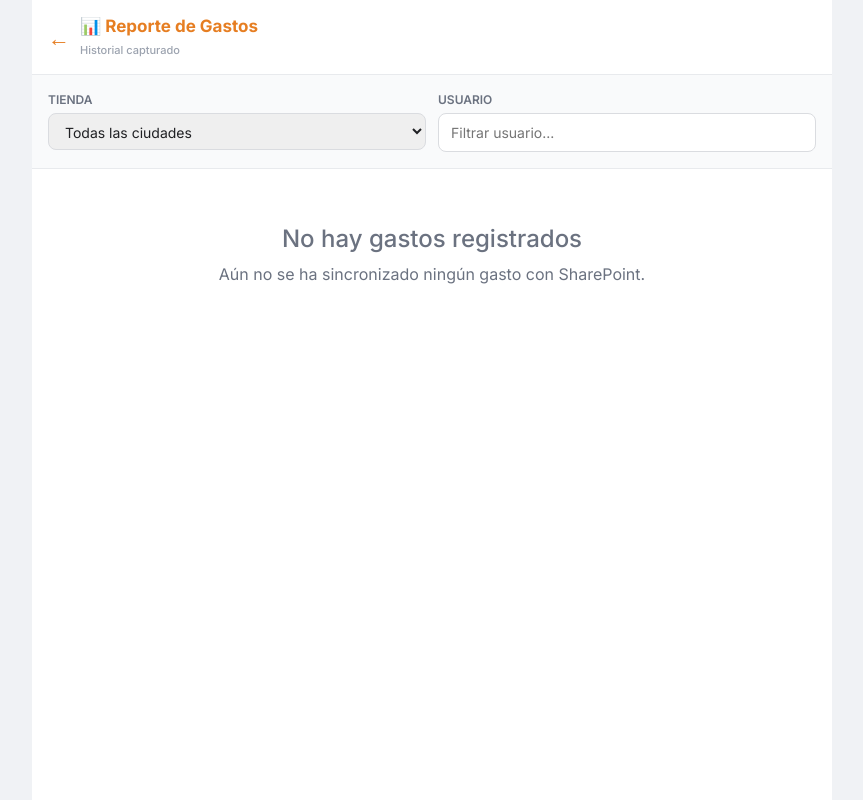
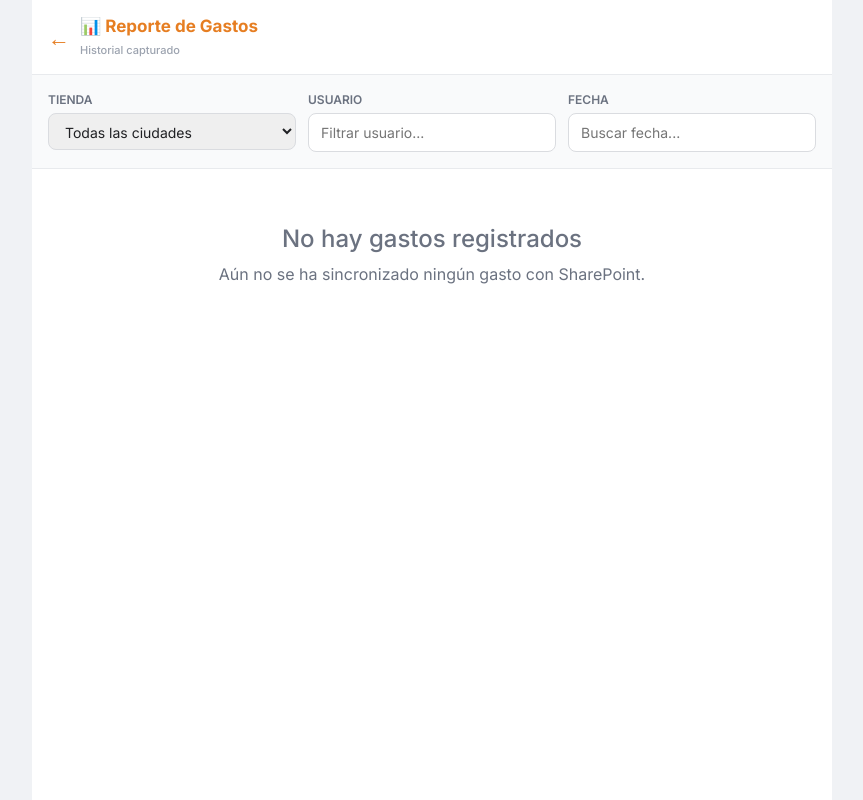
Before and after one commit to 0322203936-cmd/inventario-app, a Flask app: template templates/reporte.html in a window 1280 px wide. Shown: the whole page, without its empty margins (208-1071 px from the left). Run offline with Flask 3, Linux system fonts and the light colour scheme; the template is opened without the code that fills it, so the values that code supplies are empty.

Commit message:
Actualizacion

```diff
--- a/templates/reporte.html
+++ b/templates/reporte.html
@@ -228,6 +228,10 @@
             <span class="filter-label">Usuario</span>
             <input class="filter-input" type="text" id="filtroUsuario" placeholder="Filtrar usuario..." onkeyup="filtrarGastos()">
         </div>
+        <div class="filter-group">
+            <span class="filter-label">Fecha</span>
+            <input class="filter-input" type="text" id="filtroFecha" placeholder="Buscar fecha..." onkeyup="filtrarGastos()">
+        </div>
     </div>
 
     <!-- Lista de gastos -->
@@ -239,7 +243,7 @@
         </div>
         {% else %}
             {% for g in gastos %}
-            <div class="gasto-card" data-tienda="{{ g.tienda }}" data-usuario="{{ g.usuario.lower() }}">
+            <div class="gasto-card" data-tienda="{{ g.tienda }}" data-usuario="{{ g.usuario.lower() }}" data-fecha="{{ g.fecha }}">
                 <div class="gasto-header">
                     <div>
                         <div class="cat-badge {{ g.categoria.lower() }}">{{ g.categoria }}</div>
@@ -282,16 +286,19 @@
     function filtrarGastos() {
         const t = document.getElementById('filtroTienda').value;
         const u = document.getElementById('filtroUsuario').value.toLowerCase();
+        const f = document.getElementById('filtroFecha').value.toLowerCase();
 
         const cards = document.querySelectorAll('.gasto-card');
         cards.forEach(card => {
             const cardT = card.getAttribute('data-tienda');
             const cardU = card.getAttribute('data-usuario');
+            const cardF = card.getAttribute('data-fecha').toLowerCase();
 
             const matchT = (t === 'ALL' || cardT === t);
             const matchU = (u === '' || cardU.includes(u));
+            const matchF = (f === '' || cardF.includes(f));
 
-            if (matchT && matchU) {
+            if (matchT && matchU && matchF) {
                 card.style.display = 'flex';
             } else {
                 card.style.display = 'none';
```
